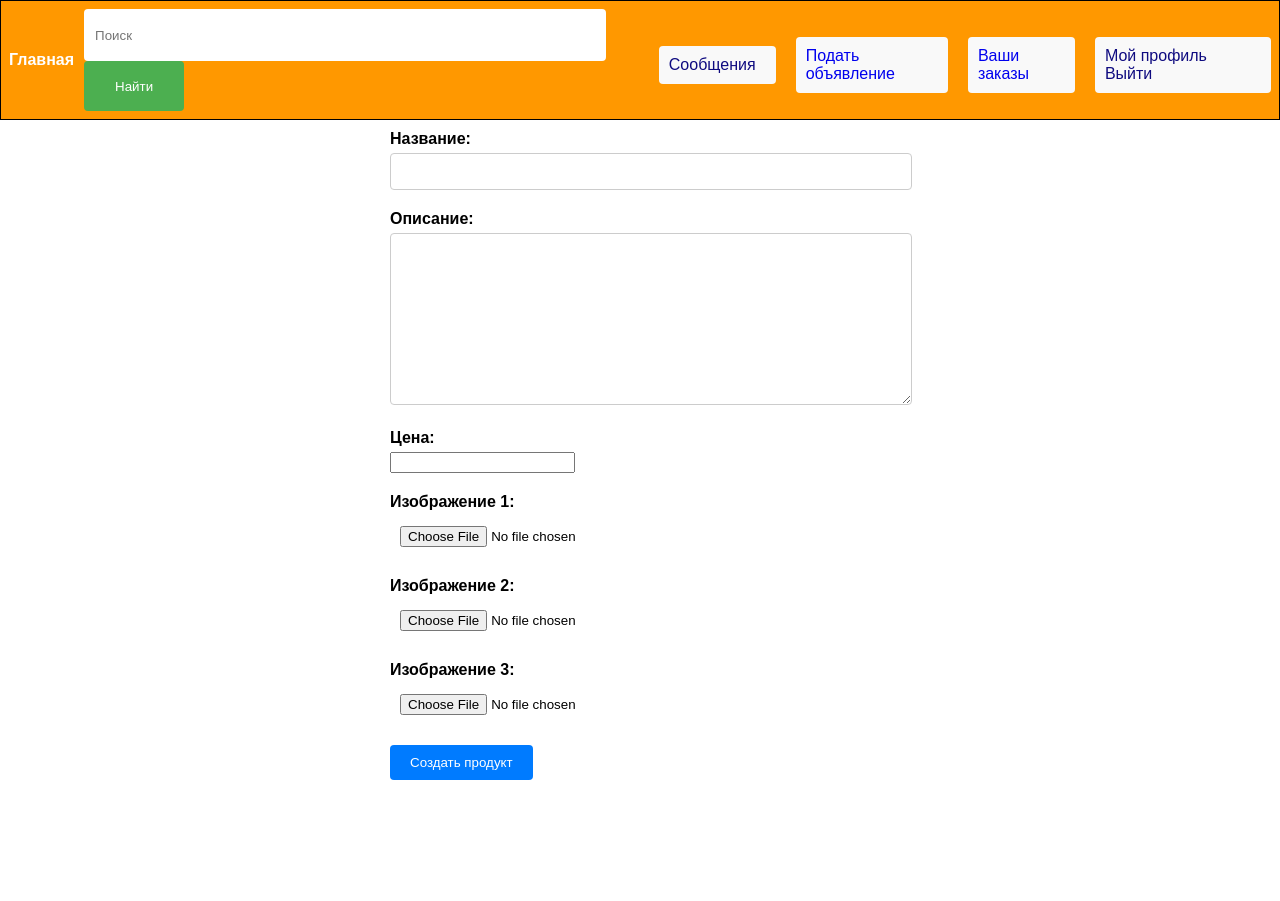
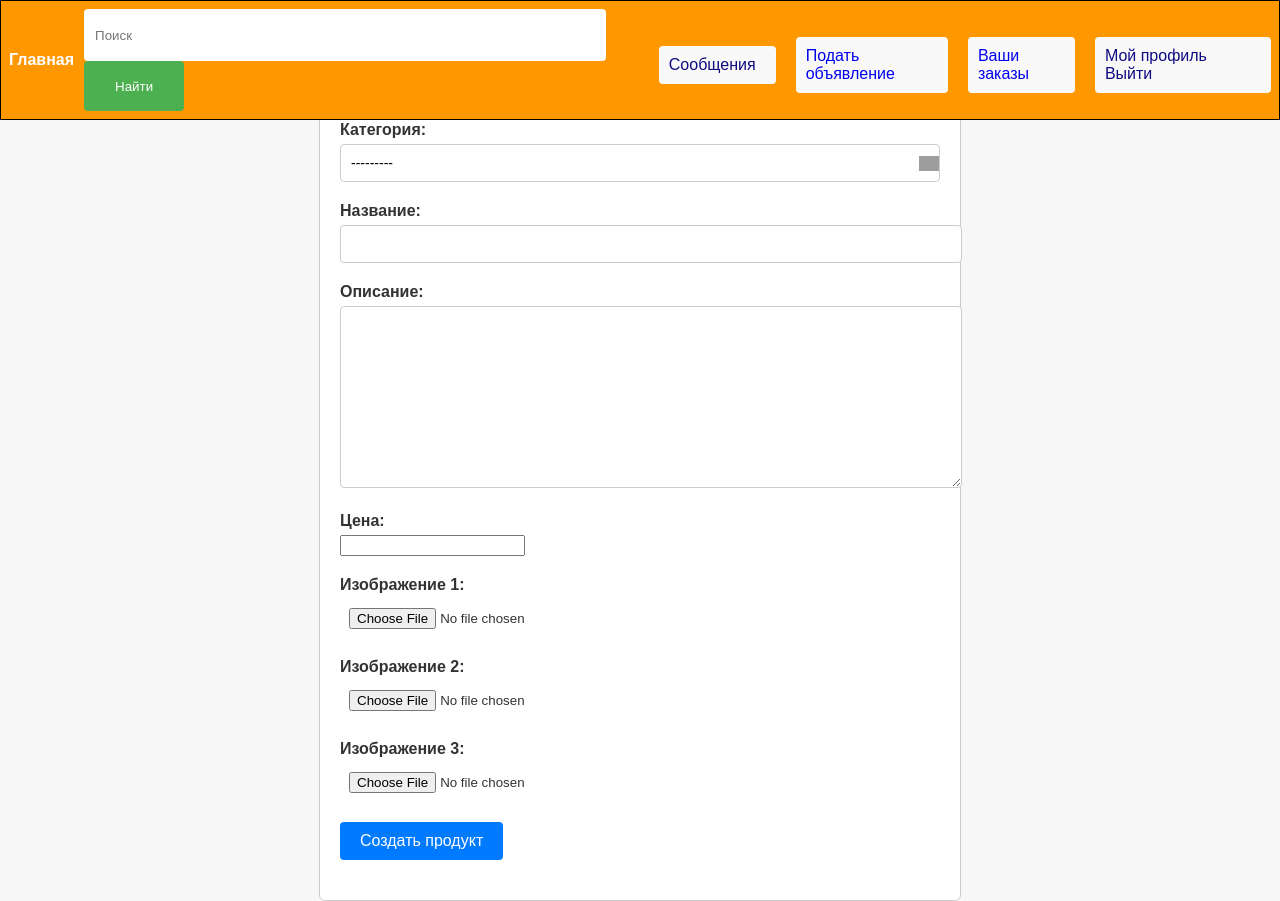
Before and after one commit to JustGithubProject/DjangoBuShop, a Django app: page /create/ in a window 1280 px wide. Before the commit the page ends 780 px from the top, so only its background shows below. Run offline with Django 4.2, Linux system fonts and the light colour scheme; a user stored in the database is signed in; data comes from the database, SQL or seed files in the repository; both versions use the stored data as it was after the commit; grey boxes are pictures that could not be loaded.

Commit message:
refactoring

```diff
--- /dev/null
+++ b/static/create_product.css
@@ -0,0 +1,65 @@
+    body {
+      font-family: Arial, sans-serif;
+      background-color: #f7f7f7;
+      color: #333;
+    }
+
+    .product-form {
+      max-width: 600px;
+      margin: 0 auto;
+      padding: 20px;
+      background-color: #fff;
+      border: 1px solid #ccc;
+      border-radius: 6px;
+    }
+
+    .form-group-cr {
+      margin-bottom: 20px;
+    }
+
+    .form-group-cr label {
+      font-weight: bold;
+      display: block;
+      margin-bottom: 5px;
+    }
+
+    .form-group-cr input[type="text"],
+    .form-group-cr textarea {
+      width: 100%;
+      padding: 10px;
+      border: 1px solid #ccc;
+      border-radius: 4px;
+      font-size: 14px;
+    }
+
+    .form-group-cr select {
+      width: 100%;
+      padding: 10px;
+      border: 1px solid #ccc;
+      border-radius: 4px;
+      appearance: none;
+      -webkit-appearance: none;
+      -moz-appearance: none;
+      background: url("arrow-down.png") no-repeat right center;
+      background-size: 20px;
+      font-size: 14px;
+    }
+
+    .form-group-cr input[type="file"] {
+      width: 100%;
+      padding: 9px;
+    }
+
+    .btn-primary {
+      background-color: #007bff;
+      color: #fff;
+      padding: 10px 20px;
+      border: none;
+      border-radius: 4px;
+      cursor: pointer;
+      font-size: 16px;
+    }
+
+    .btn-primary:hover {
+      background-color: #0069d9;
+    }
--- a/static/styles.css
+++ b/static/styles.css
@@ -130,7 +130,6 @@ body {
 }
 
 
-
 .form-group {
   margin-bottom: 20px;
 }
@@ -146,24 +145,6 @@ body {
   cursor: pointer;
 }
 
-.registration-container {
-  display: flex;
-  justify-content: center;
-  align-items: flex-start;
-  height: calc(100vh - 100px);
-  color: #ffffff;
-}
-
-.registration-box {
-  width: 400px;
-  padding: 60px;
-  background-color: #0c0d0c;
-  border-radius: 10px;
-  box-shadow: 0 0 40px rgba(0, 0, 0, 0.3);
-  margin-top: 20px;
-  display: flex;
-  flex-direction: column;
-}
 
   .form-group {
     margin-bottom: 20px;
--- a/templates/products/create_product.html
+++ b/templates/products/create_product.html
@@ -1,68 +1,15 @@
 {% extends 'base.html' %}
+{% load static %}
 
 {% block title %}Подать объявление{% endblock %}
 
+{%block styles%}<link rel="stylesheet" type="text/css" href="{% static 'create_product.css' %}">{% endblock %}
+
 {% block content %}
-<style>
-    .product-form {
-        max-width: 500px;
-        margin: 0 auto;
-    }
-
-    .form-group-cr {
-        margin-bottom: 20px;
-    }
-
-    .form-group-cr label {
-        font-weight: bold;
-        display: block;
-        margin-bottom: 5px;
-    }
-
-    .form-group-cr input[type="text"],
-    .form-group-cr textarea {
-        width: 100%;
-        padding: 10px;
-        border: 1px solid #ccc;
-        border-radius: 4px;
-    }
-
-    .form-group-cr select {
-        width: 100%;
-        padding: 10px;
-        border: 1px solid #ccc;
-        border-radius: 4px;
-        appearance: none;
-        -webkit-appearance: none;
-        -moz-appearance: none;
-        background: url("arrow-down.png") no-repeat right center;
-        background-size: 20px;
-    }
-
-    .form-group-cr input[type="file"] {
-        width: 100%;
-        padding: 10px;
-    }
-
-    .btn-primary {
-        background-color: #007bff;
-        color: #fff;
-        padding: 10px 20px;
-        border: none;
-        border-radius: 4px;
-        cursor: pointer;
-    }
-
-    .btn-primary:hover {
-        background-color: #0069d9;
-    }
-
-
-
-</style>
 
 <form method="POST" enctype="multipart/form-data" class="product-form">
     {% csrf_token %}
+    <p>* * * * *</p>
     <div class="form-group-cr">
         <label for="{{ form.category.id_for_label }}">Категория:</label>
         {{ form.category }}
--- a/templates/users/registration.html
+++ b/templates/users/registration.html
@@ -1,6 +1,9 @@
 {% extends 'base.html' %}
+{% load static %}
 
 {% block title %}Регистрация{% endblock %}
+
+{%block styles%}<link rel="stylesheet" type="text/css" href="{% static 'registration.css' %}">{% endblock %}
 
 {% block content %}
 <div class="registration-container">
```
Also changed, not shown: static/registration.css (added, +18 -0 lines), db.sqlite3.
